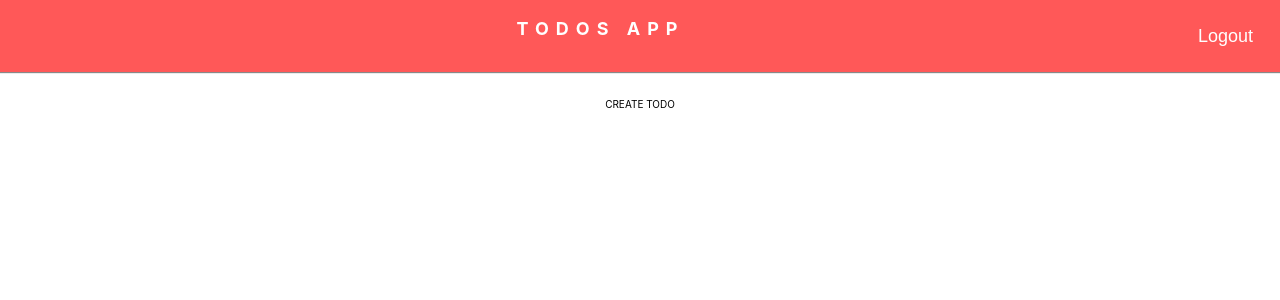
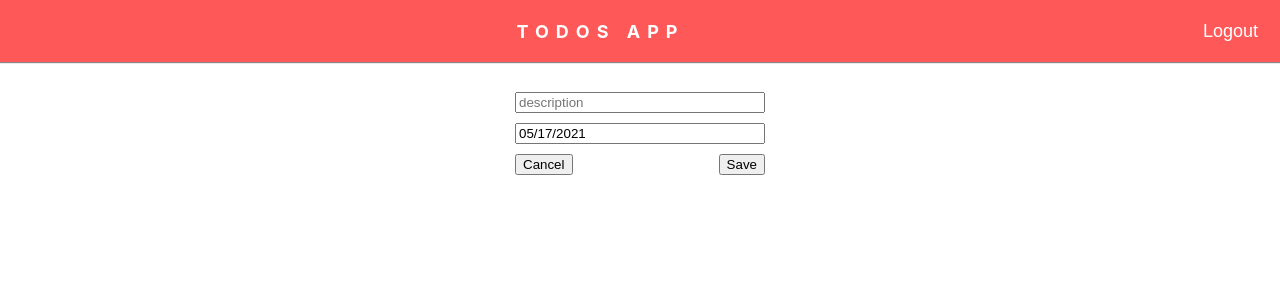
Before and after one commit to jesusolivas/todos-react, a React (Create React App) app: page /create in a window 1280 px wide. Shown: the top 300 px of the page. Built offline with nearby package versions, Linux system fonts and the light colour scheme; no server answers; sample sign-in values are in the browser's storage.

Commit message:
initial changes to support add todo

```diff
--- a/package.json
+++ b/package.json
@@ -12,6 +12,7 @@
     "react-dom": "^17.0.2",
     "react-router-dom": "^5.2.0",
     "react-scripts": "4.0.3",
+    "uuid": "^8.3.2",
     "web-vitals": "^1.0.1"
   },
   "scripts": {
--- a/src/actions/todos.js
+++ b/src/actions/todos.js
@@ -2,38 +2,45 @@
 import { database } from "../firebase/firebase";
 
 export const startLoading = () => ({
-    type: "START_LOADING"
+    type: "START_LOADING",
 });
 
 export const finishedLoading = () => ({
-    type: "FINISHED_LOADING"
+    type: "FINISHED_LOADING",
 });
 
 export const setTodos = (todos = []) => ({
     type: "SET_TODOS",
-    todos
+    todos,
 });
 
 export const setDescription = (description = "") => ({
     type: "SET_DESCRIPTION",
-    description
+    description,
 });
 
 export const setDueDate = (dueDate = new Date()) => ({
     type: "SET_DUE_DATE",
-    dueDate
+    dueDate,
 });
 
-export const getTodos = async (dispatch) => {
+export const addTodo = (todo = {}) => ({
+    type: "ADD_TODO",
+    todo,
+});
+
+export const getTodos = async (dispatch, uid) => {
     dispatch(startLoading());
 
     const todos = [];
-    const todosSnapshots = await database.ref("todos").once("value");
+    const todosSnapshots = await database
+        .ref(`users/${uid}/todos`)
+        .once("value");
 
     todosSnapshots.forEach((snapshot) => {
         todos.push({
             id: snapshot.key,
-            ...snapshot.val()
+            ...snapshot.val(),
         });
     });
 
@@ -41,3 +48,21 @@ export const getTodos = async (dispatch) => {
 
     dispatch(finishedLoading());
 };
+
+export const saveTodo = async (uid, todoData) => {
+    const {
+        description = "",
+        dueDate = new Date().getTime(),
+        status = 1,
+        createdAt = new Date().getTime(),
+    } = todoData;
+
+    const todo = {
+        description,
+        dueDate: dueDate.getTime(),
+        status,
+        createdAt,
+    };
+
+    await database.ref(`users/${uid}/todos`).push(todo);
+};
--- a/src/components/Header.css
+++ b/src/components/Header.css
@@ -1,7 +1,7 @@
 .header {
     width: 100%;
     background: var(--off-red);
-    padding: 15px;
+    padding: 10px;
     text-align: center;
     font-weight: bold;
     color: white;
@@ -10,4 +10,5 @@
     box-shadow: 0 1px 1px 0px #898989;
     display: flex;
     justify-content: space-between;
+    align-items: center;
 }
--- a/src/components/TodoItem.js
+++ b/src/components/TodoItem.js
@@ -1,10 +1,23 @@
 import "./TodoItem.css";
+
+const getStatus = (status) => {
+    const statusId = parseInt(status, 10);
+    switch (statusId) {
+        case 2:
+            return "DONE";
+        case 1:
+        default:
+            return "PENDING";
+    }
+};
 
 const TodoItem = ({ description, dueDate, status }) => (
     <div className="todo-item">
         <div className="todo-item__property">{description}</div>
-        <div className="todo-item__property">{dueDate}</div>
-        <div className="todo-item__property">{status}</div>
+        <div className="todo-item__property">
+            {new Date(dueDate).toLocaleDateString()}
+        </div>
+        <div className="todo-item__property">{getStatus(status)}</div>
     </div>
 );
 
--- /dev/null
+++ b/src/pages/CreateTodo.css
@@ -0,0 +1,18 @@
+.form {
+    width: 250px;
+}
+
+.form input, .form select {
+    width: 100%;
+    margin: 5px 0;
+}
+
+.form__actions {
+    display: flex;
+    justify-content: space-between;
+    margin-top: 5px;
+}
+
+.react-datepicker-wrapper {
+    width: 100%;
+}
--- a/src/pages/CreateTodo.js
+++ b/src/pages/CreateTodo.js
@@ -1,5 +1,52 @@
-const CreateTodo = () => (
-    <div>CREATE TODO</div>
-);
+// Third party dependencies
+import { useContext, useState } from "react";
+import DatePicker from "react-datepicker";
+
+// Internal dependencies
+import AuthContext from "../context/auth";
+import { saveTodo } from "../actions/todos";
+
+// Styles
+import "./CreateTodo.css";
+import "react-datepicker/dist/react-datepicker.css";
+
+const CreateTodo = () => {
+    const [description, setDescription] = useState("");
+    const [dueDate, setDate] = useState(new Date());
+    const { uid } = useContext(AuthContext);
+
+    return (
+        <div className="form">
+            <div>
+                <input
+                    type="text"
+                    placeholder="description"
+                    value={description}
+                    onChange={(event) => {
+                        setDescription(event.target.value);
+                    }}
+                />
+            </div>
+            <div>
+                <DatePicker
+                    selected={dueDate}
+                    onChange={(date) => {
+                        setDate(date, setDate);
+                    }}
+                />
+            </div>
+            <div class="form__actions">
+                <button>Cancel</button>
+                <button
+                    onClick={async () => {
+                        await saveTodo(uid, { description, dueDate });
+                    }}
+                >
+                    Save
+                </button>
+            </div>
+        </div>
+    );
+};
 
 export default CreateTodo;
--- a/src/pages/Home.js
+++ b/src/pages/Home.js
@@ -1,9 +1,10 @@
 // Third party dependencies
-import { useEffect, useReducer } from "react";
+import { useContext, useEffect, useReducer } from "react";
 
 // Internal dependencies
 import Todos from "../components/Todos";
 import TodosContext from "../context/todos";
+import AuthContext from "../context/auth";
 import { todosReducer } from "../reducers/todos";
 import { getTodos } from "../actions/todos";
 
@@ -12,17 +13,16 @@ const defaultState = {
     isLoading: false,
     filter: {
         description: "",
-        dueDate: new Date()
-    }
+        dueDate: new Date(),
+    },
 };
 
 const Home = () => {
-
     const [state, dispatch] = useReducer(todosReducer, defaultState);
-
+    const { uid } = useContext(AuthContext);
     useEffect(() => {
-        getTodos(dispatch);
-    }, []);
+        getTodos(dispatch, uid);
+    }, [uid]);
 
     return (
         <TodosContext.Provider value={{ ...state, dispatch }}>
--- a/src/reducers/todos.js
+++ b/src/reducers/todos.js
@@ -1,5 +1,7 @@
 const todosReducer = (state, action) => {
     switch (action.type) {
+        case "ADD_TODO":
+            return [...state, action.todo];
         case "START_LOADING":
             return {
                 ...state,
--- a/src/selectors/todos.js
+++ b/src/selectors/todos.js
@@ -3,10 +3,10 @@ export const getVisibleTodos = (todos, filter) => {
     return todos.filter(x => {
         const normalizedDescription = x.description.trim().toLowerCase();
         return (normalizedFilterDescription === "" || normalizedDescription.startsWith(normalizedFilterDescription))
-            && filter.dueDate.toLocaleDateString() === x.dueDate;
+            && filter.dueDate.toLocaleDateString() === new Date(x.dueDate).toLocaleDateString();
     });
 };
 
 export const getTodayVisibleTodos = (todos) => {
-    return todos.filter(x => new Date().toLocaleDateString() === x.dueDate);
+    return todos.filter(x => new Date().toLocaleDateString() === new Date(x.dueDate).toLocaleDateString());
 };
```
Also changed, not shown: 1 other file (tests, documents, lock files or other folders).
